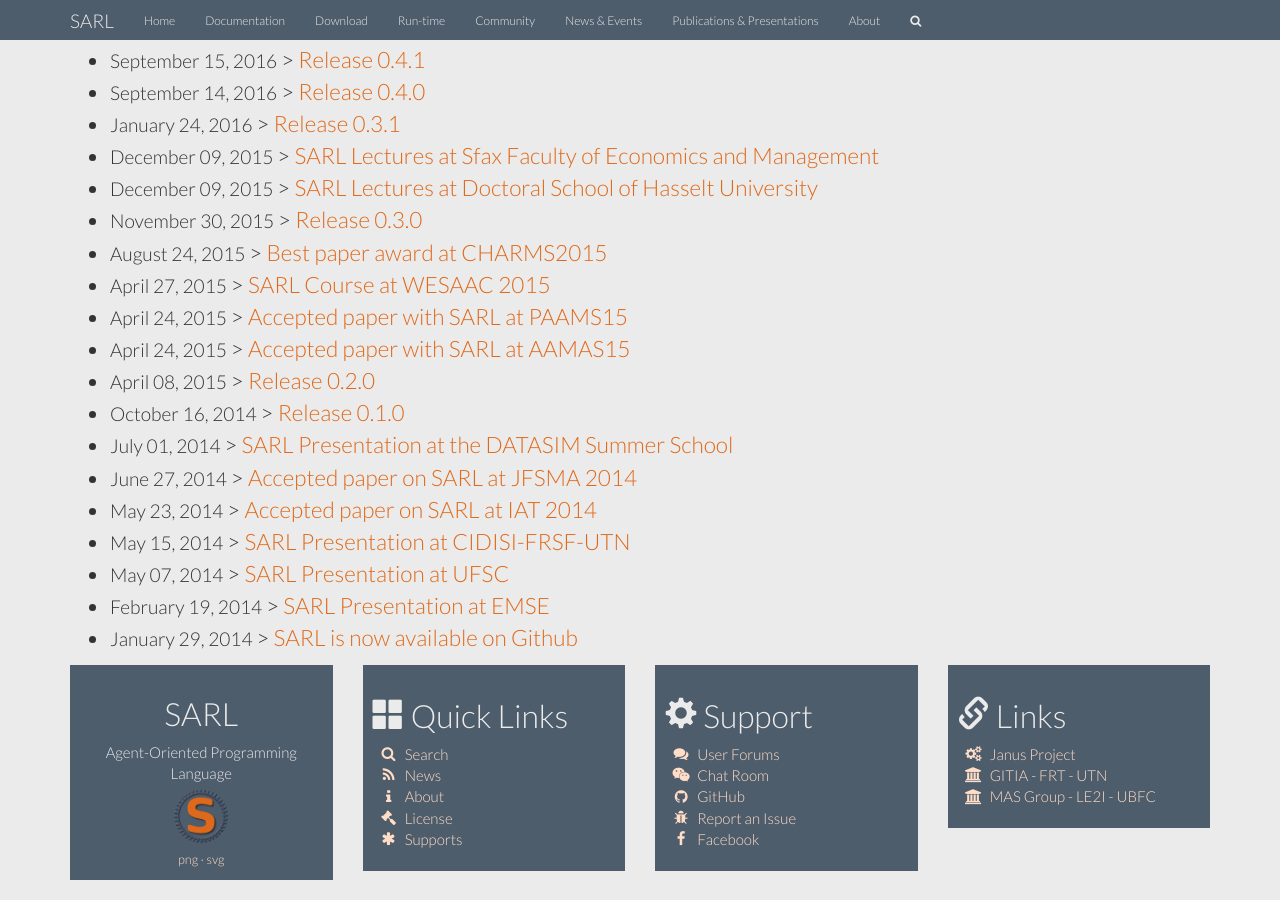
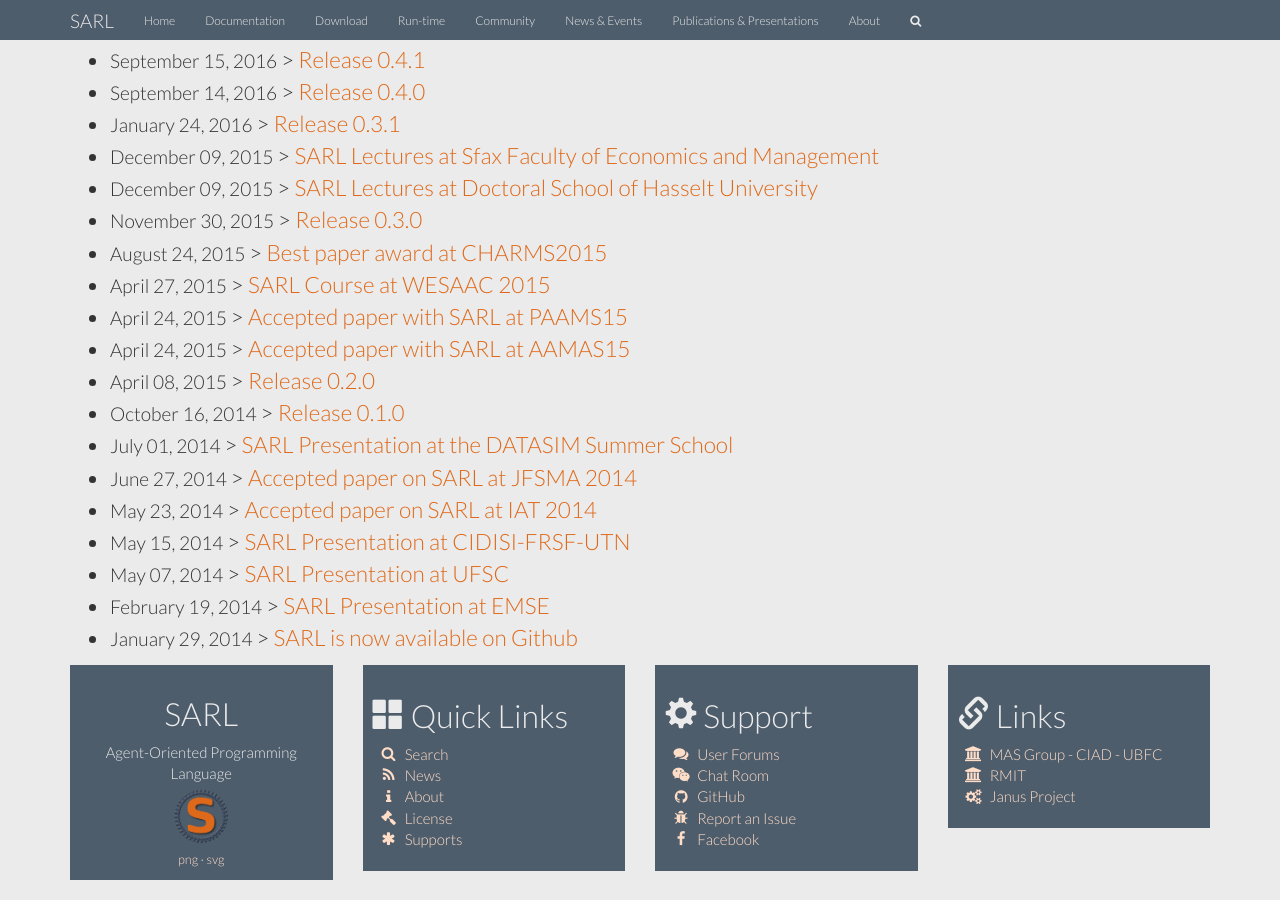
Before and after one commit to sarl/sarl-jekyll-website, a Jekyll site: the page built from index.html, in a window 1280 px wide and 900 px high, scrolled down 4318 px. Built offline with Jekyll 4.4.1, drawn with Linux system fonts in a browser that asks for light colours; a style sheet for code colours, icons or effects is not loaded.

Commit message:
Update footer.
Signed-off-by: Stéphane Galland <galland@arakhne.org>

```diff
--- a/_includes/footer.html
+++ b/_includes/footer.html
@@ -109,9 +109,9 @@
       <div class="well well-sm">
       <h2><i class="glyphicon glyphicon-link"></i> Links</h2>
       <ul class="fa-ul">
+        <li><a href="http://www.ciad-lab.fr" target="_blank"><i class="fa-li fa fa-university"></i>MAS Group - CIAD - UBFC</a></li>
+        <li><a href="https://www.rmit.edu.au/contact/staff-contacts/academic-staff/r/rodriguez-dr-sebastian" target="_blank"><i class="fa-li fa fa-university"></i>RMIT</a></li>
         <li><a href="http://www.janusproject.io" target="_blank"><i class="fa-li fa fa-gears"></i>Janus Project</a></li>
-        <li><a href="http://www.gitia.org" target="_blank"><i class="fa-li fa fa-university"></i>GITIA - FRT - UTN</a></li>
-        <li><a href="http://www.multiagent.fr" target="_blank"><i class="fa-li fa fa-university"></i>MAS Group - LE2I - UBFC</a></li>
       </ul>
       </div>
     </div>
```
